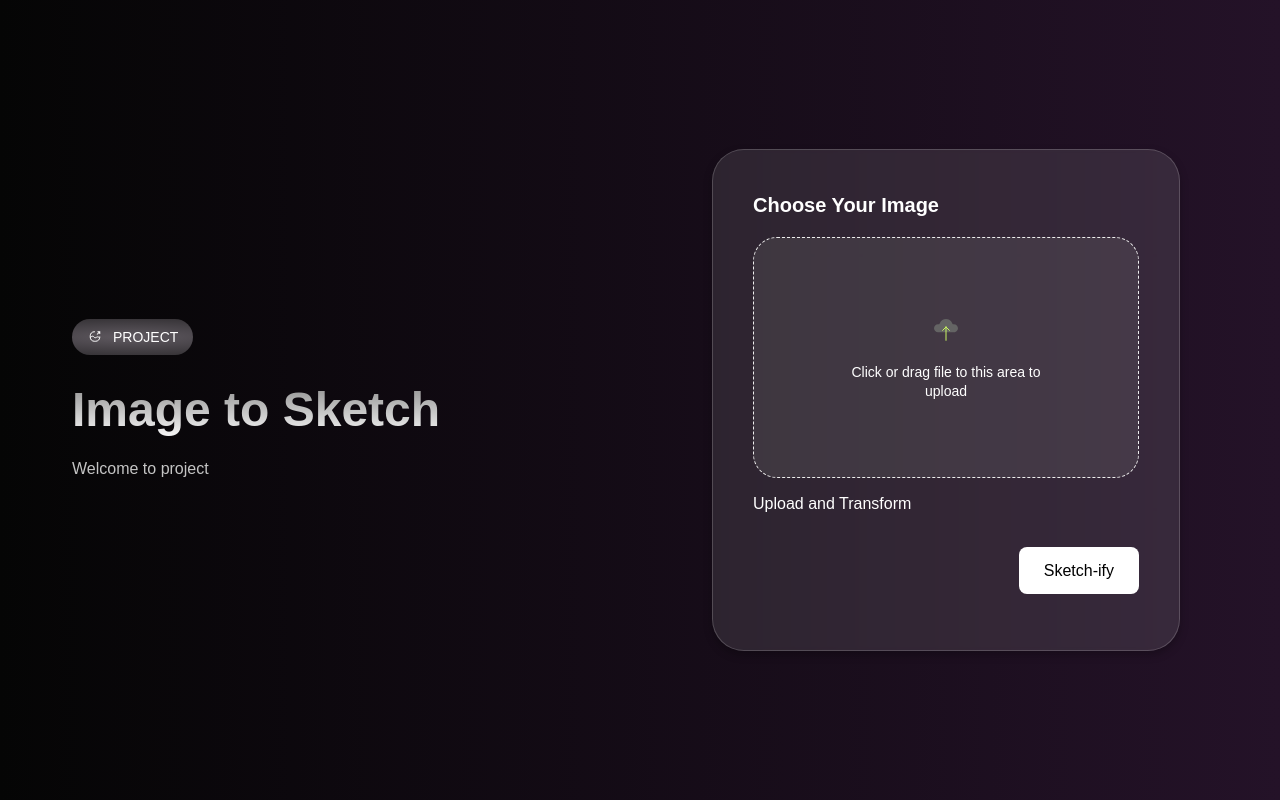
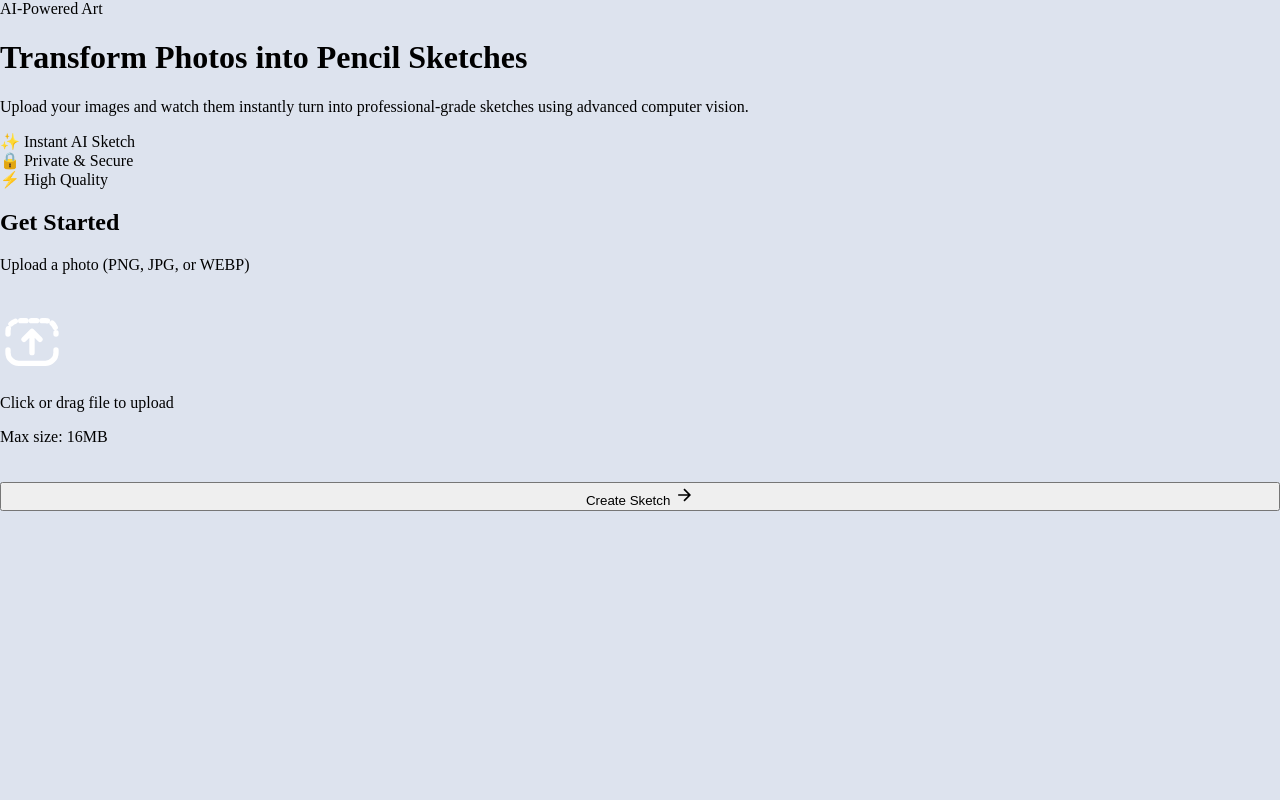
Before and after one commit to ankush850/Image-Sketching, a Flask app: page / in a window 1280 px wide. Run offline with Flask 3, Linux system fonts and the light colour scheme.

Commit message:
Remove Extra Code Line

```diff
--- a/templates/upload.html
+++ b/templates/upload.html
@@ -2,169 +2,104 @@
 <html lang="en">
   <head>
     <meta charset="utf-8" />
-    <title>Upload Image</title>
+    <meta name="viewport" content="width=device-width, initial-scale=1.0" />
+    <title>Image to Sketch | Professional AI Tool</title>
+    <link rel="preconnect" href="https://fonts.googleapis.com">
+    <link rel="preconnect" href="https://fonts.gstatic.com" crossorigin>
+    <link href="https://fonts.googleapis.com/css2?family=Plus+Jakarta+Sans:wght@400;500;600;700&display=swap" rel="stylesheet">
     <link
       rel="stylesheet"
       href="{{ url_for('static', filename='css/upload.css') }}"
     />
-    <!-- <link rel="stylesheet" href="../static/css/upload.css" /> -->
   </head>
 
   <body>
-    <div class="bg-container">
-      <div class="right-container">
-        <div class="content-container">
-          <div class="bread-head-para-container">
-            <div class="breadcrumb">
-              <div class="icon-box">
-                <img
-                  src="../static/assets/Img_out-box_light.svg"
-                  alt="Intro-Icon"
-                />
-              </div>
-              <text class="intro-text">PROJECT</text>
+    <div class="main-wrapper">
+      <div class="container hero-section">
+        <div class="hero-content">
+          <div class="badge">AI-Powered Art</div>
+          <h1 class="hero-title">Transform Photos into <span>Pencil Sketches</span></h1>
+          <p class="hero-subtitle">
+            Upload your images and watch them instantly turn into professional-grade sketches using advanced computer vision.
+          </p>
+
+          <div class="features-list">
+            <div class="feature-item">
+              <span class="feature-icon">✨</span>
+              <span>Instant AI Sketch</span>
             </div>
-            <div class="heading-para-container">
-              <h1 class="page-heading">Image to Sketch</h1>
-              <p class="description-para">
-                Welcome to project
-              </p>
+            <div class="feature-item">
+              <span class="feature-icon">🔒</span>
+              <span>Private & Secure</span>
+            </div>
+            <div class="feature-item">
+              <span class="feature-icon">⚡</span>
+              <span>High Quality</span>
             </div>
           </div>
+        </div>
 
-        </div>
-      </div>
+        <div class="upload-section">
+          <div class="glass-card">
+            <form
+              class="upload-form"
+              id="upload-form"
+              method="post"
+              action="/upload"
+              enctype="multipart/form-data"
+            >
+              <div class="form-header">
+                <h2>Get Started</h2>
+                <p>Upload a photo (PNG, JPG, or WEBP)</p>
+              </div>
 
-      <div class="left-container">
-        <div class="card">
-          <form
-            class="upload-form"
-            id="upload-form"
-            method="post"
-            action="/upload"
-            enctype="multipart/form-data"
-          >
-            <div class="heading-container">
-              <span>Choose Your Image</span>
               <input
                 type="file"
                 id="file-input"
                 name="file"
+                accept="image/*"
                 required
                 style="display: none"
               />
-              <div class="upload-container" id="upload-container">
-                <div class="inner-upload-container">
-                  <div class="upload-icon-box">
-                    <img
-                      class="upload-icon"
-                      src="{{ url_for('static', filename='assets/upload-icon.svg') }}"
-                      alt="Upload Icon"
-                    />
+
+              <div class="drop-zone" id="upload-container">
+                <div class="drop-zone-content">
+                  <div class="upload-illustration">
+                    <svg width="64" height="64" viewBox="0 0 24 24" fill="none" xmlns="http://www.w3.org/2000/svg">
+                      <path d="M12 16V8M12 8L9 11M12 8L15 11" stroke="white" stroke-width="2" stroke-linecap="round" stroke-linejoin="round"/>
+                      <path d="M3 15V16C3 18.2091 4.79086 20 7 20H17C19.2091 20 21 18.2091 21 16V15" stroke="white" stroke-width="2" stroke-linecap="round" stroke-linejoin="round"/>
+                      <path d="M3 9V8C3 5.79086 4.79086 4 7 4H17C19.2091 4 21 5.79086 21 8V9" stroke="white" stroke-width="2" stroke-linecap="round" stroke-linejoin="round" stroke-dasharray="2 2"/>
+                    </svg>
                   </div>
-                  <div class="text-tooltip">
-                    Click or drag file to this area to upload
-                  </div>
+                  <p class="drop-text">Click or drag file to upload</p>
+                  <p class="drop-subtext">Max size: 16MB</p>
+                </div>
+                <div id="image-preview" class="image-preview" style="display: none;">
+                  <img src="" alt="Preview" id="preview-img">
                 </div>
               </div>
 
-              <div class="bottom-btn-content-container">
-                <div class="message-1">Upload and Transform</div>
+              <div id="file-info" class="file-status" style="display: none">
+                <span id="file-name"></span>
+                <button type="button" id="remove-file" class="btn-icon">
+                  <svg width="18" height="18" viewBox="0 0 24 24" fill="none" stroke="currentColor" stroke-width="2">
+                    <path d="M18 6L6 18M6 6l12 12"></path>
+                  </svg>
+                </button>
+              </div>
 
-                <div id="file-info" class="file-info" style="display: none">
-                  <div id="file-name"></div>
-                  <button type="button" id="remove-file" class="remove-file">
-                    <svg
-                      xmlns="http://www.w3.org/2000/svg"
-                      width="22"
-                      height="22"
-                      fill="none"
-                      viewBox="0 0 22 22"
-                    >
-                      <path
-                        stroke="currentColor"
-                        stroke-linecap="round"
-                        stroke-linejoin="round"
-                        stroke-width="2"
-                        d="M4 6.176h16M9 3h6m-5 13.765v-6.353m4 6.353v-6.353M15.5 21h-7c-1.105 0-2-.948-2-2.118L6.043 7.28c-.023-.601.43-1.103 1-1.103h9.915c.568 0 1.022.502.999 1.103L17.5 18.882c0 1.17-.895 2.118-2 2.118Z"
-                      />
-                    </svg>
-                  </button>
-                </div>
-
-                <div class="buttons-container">
-                  <div class="buttons" id="convert-btn">Sketch-ify</div>
-                </div>
-              </div>
-            </div>
-          </form>
-          <div class="content"></div>
+              <button type="submit" class="btn-primary" id="convert-btn">
+                <span>Create Sketch</span>
+                <svg width="20" height="20" viewBox="0 0 24 24" fill="none" stroke="currentColor" stroke-width="2">
+                  <path d="M5 12h14M12 5l7 7-7 7"></path>
+                </svg>
+              </button>
+            </form>
+          </div>
         </div>
       </div>
     </div>
 
-    <script>
-      document.addEventListener("DOMContentLoaded", function () {
-        var uploadContainer = document.getElementById("upload-container");
-        var fileInput = document.getElementById("file-input");
-        var fileInfo = document.getElementById("file-info");
-        var fileNameSpan = document.getElementById("file-name");
-        var removeFileButton = document.getElementById("remove-file");
-        var convertBtn = document.getElementById("convert-btn");
-        var uploadForm = document.getElementById("upload-form");
-
-        uploadContainer.addEventListener("click", function () {
-          fileInput.click();
-        });
-
-        uploadContainer.addEventListener("dragover", function (e) {
-          e.preventDefault();
-          e.stopPropagation();
-          uploadContainer.classList.add("dragover");
-        });
-
-        uploadContainer.addEventListener("dragleave", function (e) {
-          e.preventDefault();
-          e.stopPropagation();
-          uploadContainer.classList.remove("dragover");
-        });
-
-        uploadContainer.addEventListener("drop", function (e) {
-          e.preventDefault();
-          e.stopPropagation();
-          uploadContainer.classList.remove("dragover");
-          var files = e.dataTransfer.files;
-          if (files.length > 0) {
-            fileInput.files = files;
-            displayFileInfo(files[0]);
-          }
-        });
-
-        fileInput.addEventListener("change", function () {
-          if (fileInput.files.length > 0) {
-            displayFileInfo(fileInput.files[0]);
-          }
-        });
-
-        removeFileButton.addEventListener("click", function () {
-          fileInput.value = "";
-          fileInfo.style.display = "none";
-        });
-
-        convertBtn.addEventListener("click", function (e) {
-          e.preventDefault();
-          if (fileInput.files.length > 0) {
-            uploadForm.submit();
-          } else {
-            alert("Please upload a file first.");
-          }
-        });
-
-        function displayFileInfo(file) {
-          fileNameSpan.textContent = file.name;
-          fileInfo.style.display = "flex";
-        }
-      });
-    </script>
+    <script src="{{ url_for('static', filename='js/upload.js') }}"></script>
   </body>
 </html>
```
